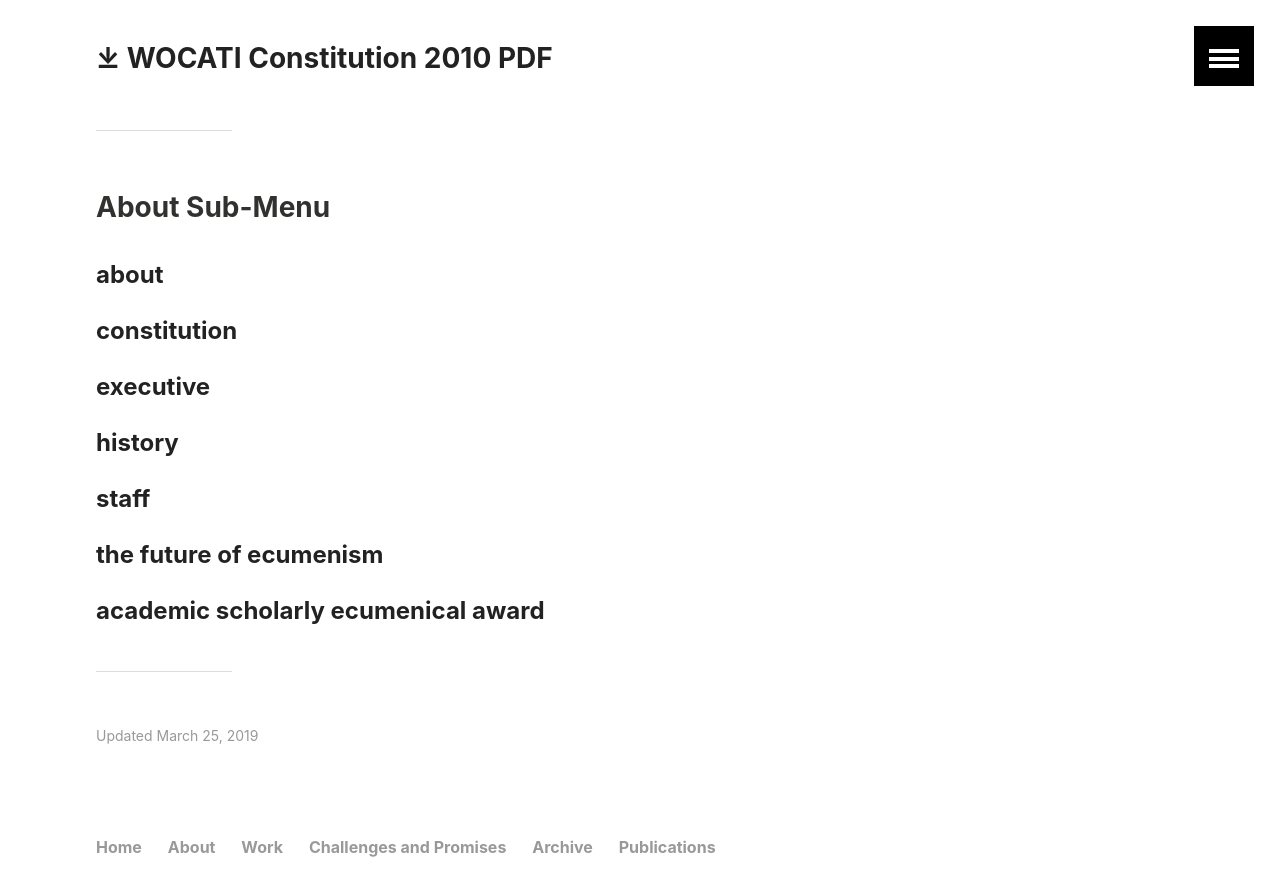
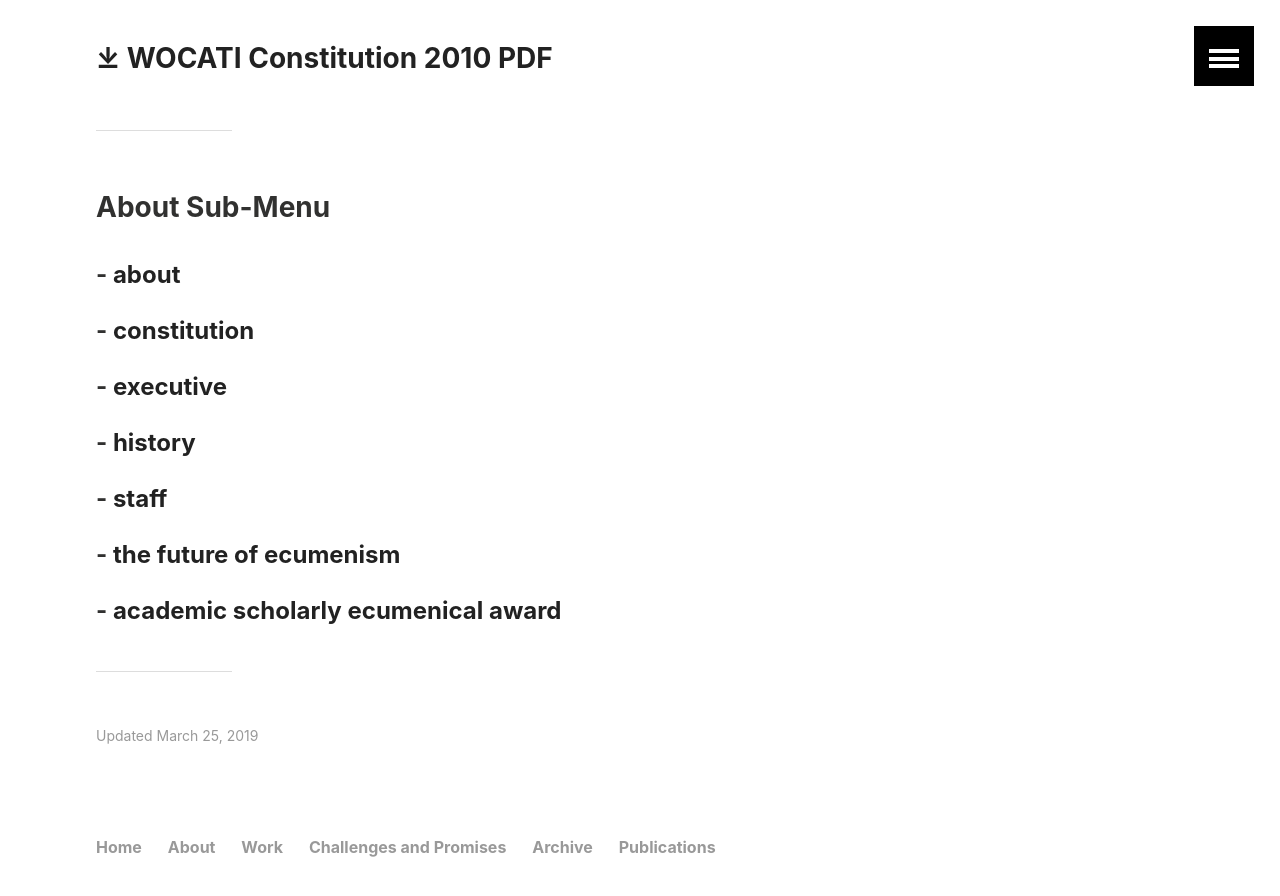
Before and after one commit to adamdjbrett/wocati-archived, a Jekyll site: the page built from about/constitution.md, in a window 1280 px wide and 900 px high, scrolled down 10300 px. Shown: the top 896 px of the window. Built offline with Jekyll 4.4.1, drawn with Linux system fonts in a browser that asks for light colours.

```diff
--- a/about/constitution.md
+++ b/about/constitution.md
@@ -230,10 +230,10 @@ _Adopted by WOCATI (The World Conference of Associations of Theological Institut
 
 ***
 ### About Sub-Menu
-#### [about](/about/)
-#### [constitution](/about/constitution/)
-#### [executive](/about/executive/)
-#### [history](/about/history/)
-#### [staff](/about/staff/)
-#### [the future of ecumenism](/about/the-future-of-ecumenism/)
-#### [academic scholarly ecumenical award](/academic-scholarly-ecumenical-award/)
+####  - [about](/about/)
+####  - [constitution](/about/constitution/)
+####  - [executive](/about/executive/)
+####  - [history](/about/history/)
+####  - [staff](/about/staff/)
+####  - [the future of ecumenism](/about/the-future-of-ecumenism/)
+####  - [academic scholarly ecumenical award](/academic-scholarly-ecumenical-award/)
```
